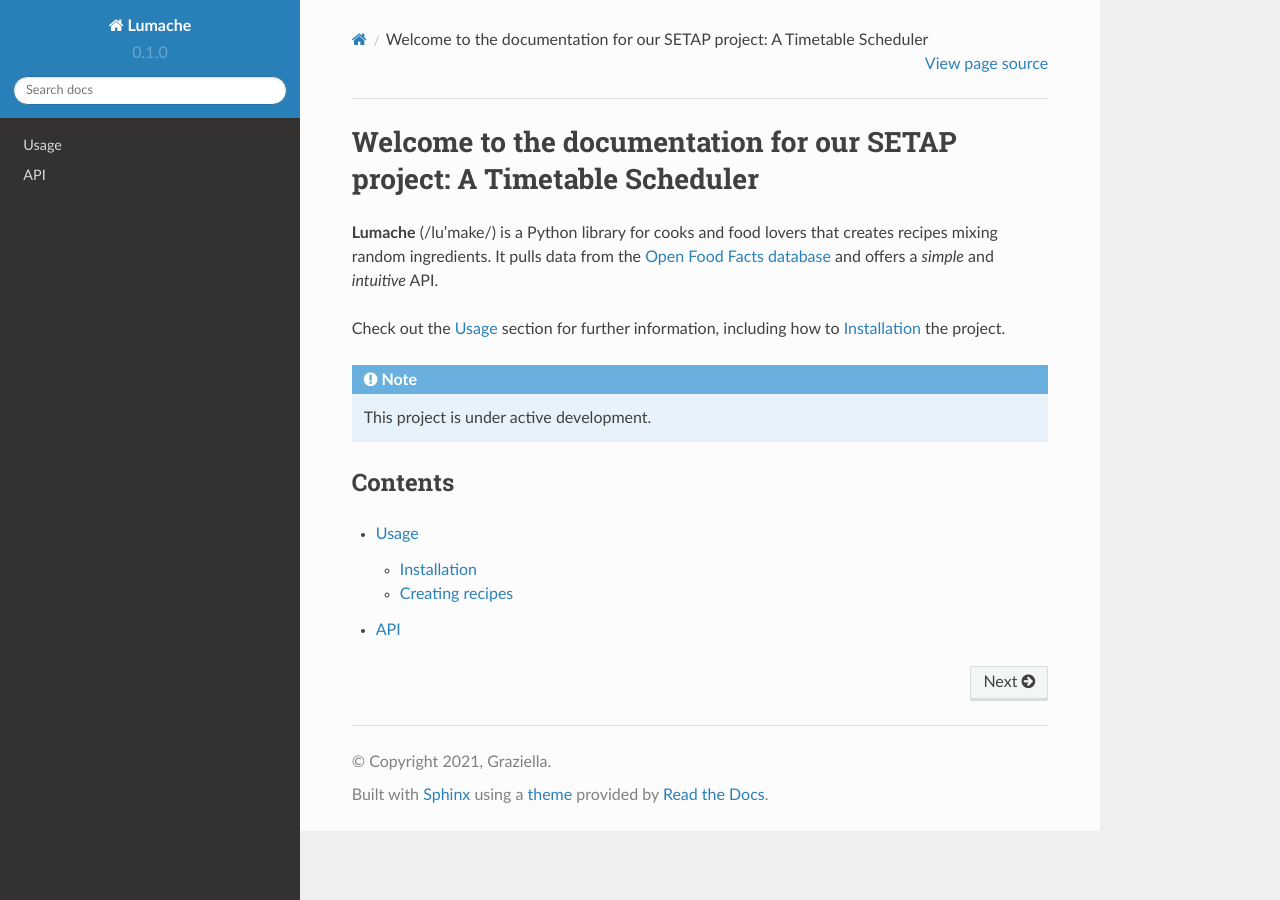
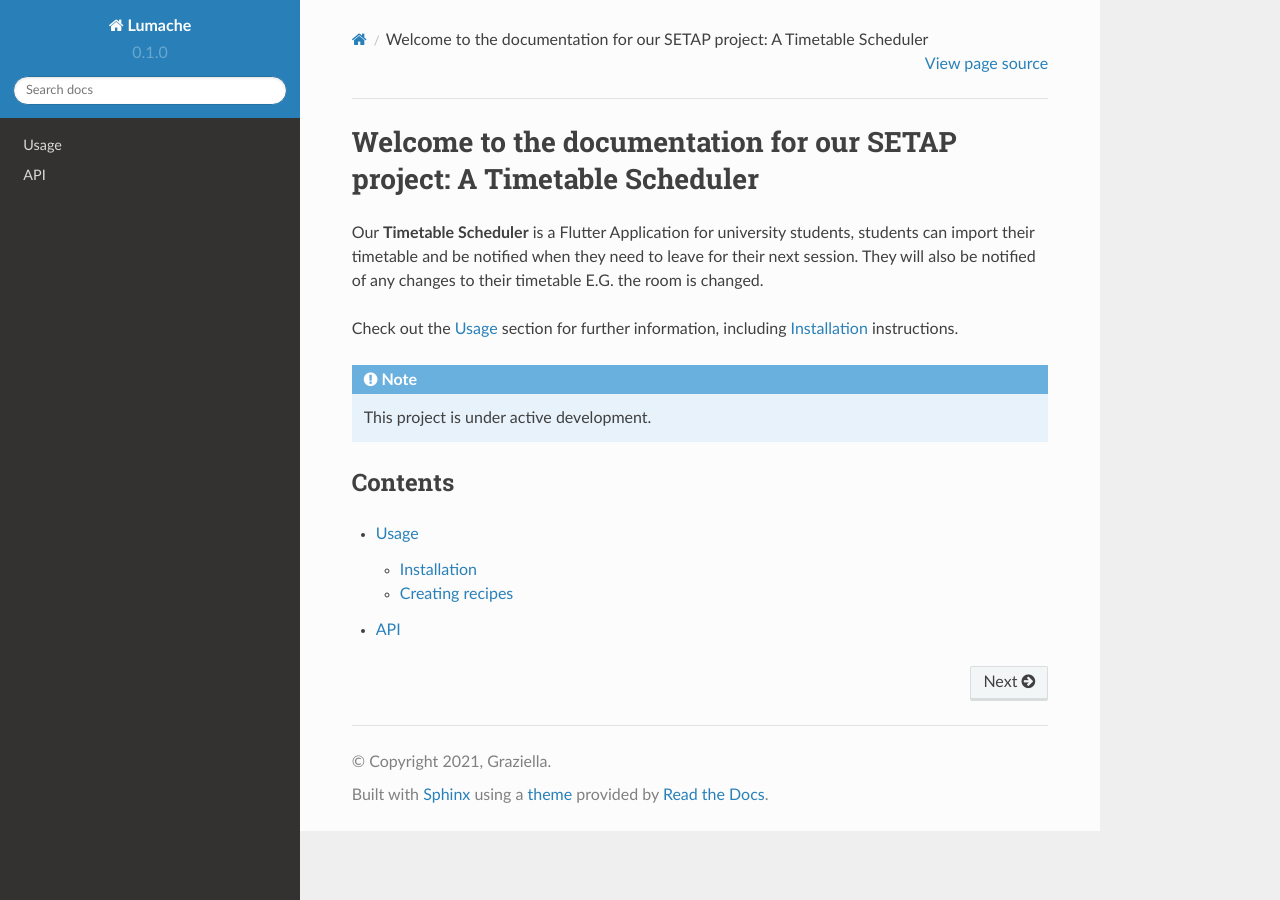
Before and after one commit to SETAP-23-24/timetable-scheduler-docs, a Sphinx documentation site: the page built from docs/source/index.rst, in a window 1280 px wide. Built offline with Sphinx 7.4.7 and the Read the Docs theme 2.0.0, drawn with Linux system fonts in a browser that asks for light colours.

Commit message:
Update index.rst

```diff
--- a/docs/source/index.rst
+++ b/docs/source/index.rst
@@ -1,13 +1,9 @@
 Welcome to the documentation for our SETAP project: A Timetable Scheduler
 ===================================
 
-**Lumache** (/lu'make/) is a Python library for cooks and food lovers
-that creates recipes mixing random ingredients.
-It pulls data from the `Open Food Facts database <https://world.openfoodfacts.org/>`_
-and offers a *simple* and *intuitive* API.
+Our **Timetable Scheduler** is a Flutter Application for university students, students can import their timetable and be notified when they need to leave for their next session. They will also be notified of any changes to their timetable E.G. the room is changed.
 
-Check out the :doc:`usage` section for further information, including
-how to :ref:`installation` the project.
+Check out the :doc:`usage` section for further information, including :ref:`installation` instructions.
 
 .. note::
 
```
